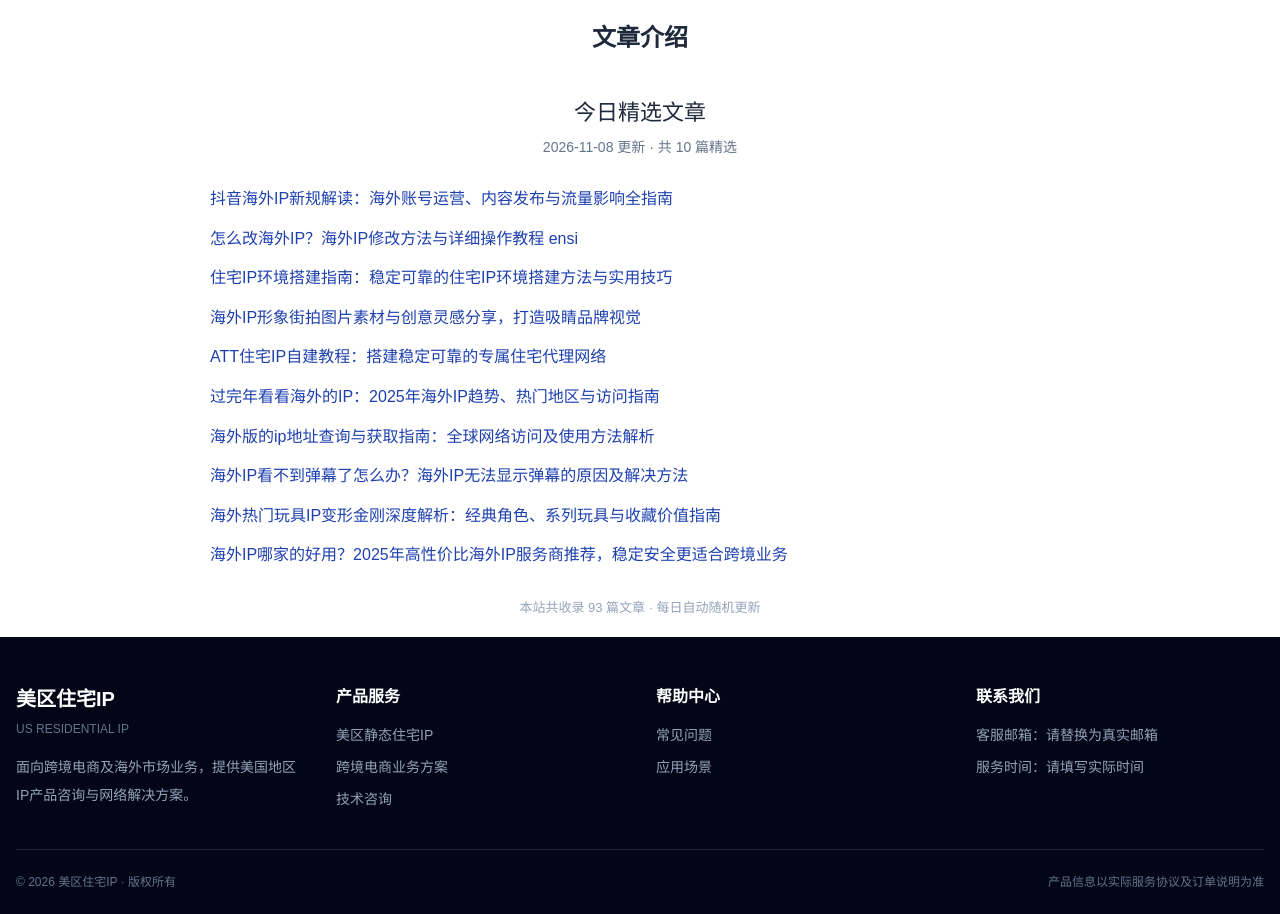
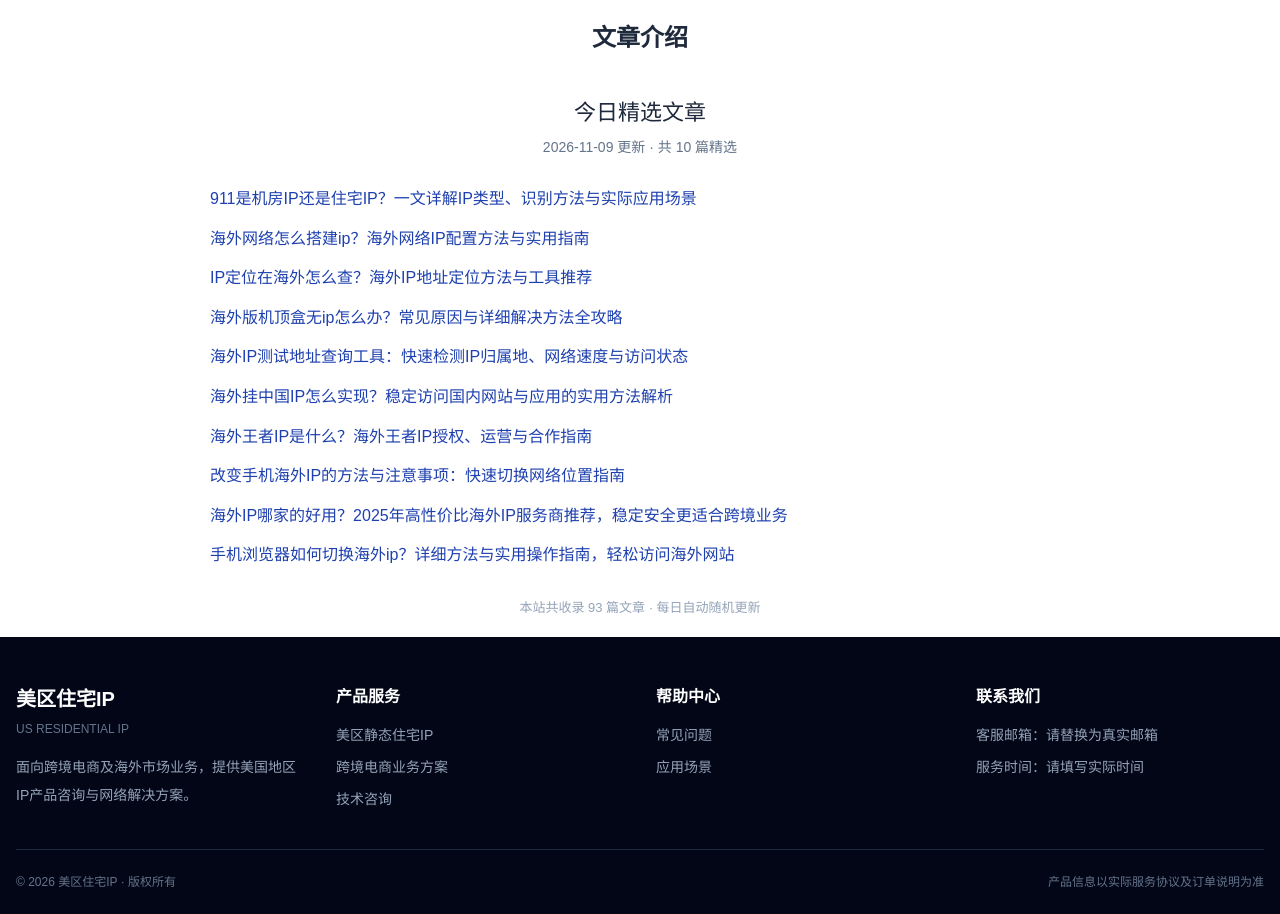
Before and after one commit to ultranova74/ultranova74.github.io, a plain HTML site: page index.html in a window 1280 px wide. Shown: the part 3300-4214 px from the top of the page. Drawn offline with nearby package versions, Linux system fonts and the light colour scheme.

Commit message:
每日文章精选更新 2026-11-09

```diff
--- a/index.html
+++ b/index.html
@@ -293,18 +293,18 @@
         <h2 class="section-title">文章介绍</h2>
         <div class="link-list" style="max-width:900px; margin:0 auto; padding:20px 0;">
             <h2 style="text-align:center; font-size:22px; margin-bottom:8px; color:#1e293b;">今日精选文章</h2>
-            <p style="text-align:center; color:#64748b; font-size:14px; margin-bottom:28px;">2026-11-08 更新 · 共 10 篇精选</p>
+            <p style="text-align:center; color:#64748b; font-size:14px; margin-bottom:28px;">2026-11-09 更新 · 共 10 篇精选</p>
             <ul style="list-style:none; padding:0 20px; margin:0;">
-          <li style="margin-bottom:14px; line-height:1.6;"><a href="pages/riG0J.html" style="color:#1e40af; text-decoration:none; font-size:16px;">抖音海外IP新规解读：海外账号运营、内容发布与流量影响全指南</a></li>
-          <li style="margin-bottom:14px; line-height:1.6;"><a href="pages/RltP6.html" style="color:#1e40af; text-decoration:none; font-size:16px;">怎么改海外IP？海外IP修改方法与详细操作教程 ensi</a></li>
-          <li style="margin-bottom:14px; line-height:1.6;"><a href="pages/rjh9S.html" style="color:#1e40af; text-decoration:none; font-size:16px;">住宅IP环境搭建指南：稳定可靠的住宅IP环境搭建方法与实用技巧</a></li>
-          <li style="margin-bottom:14px; line-height:1.6;"><a href="pages/Rhg31.html" style="color:#1e40af; text-decoration:none; font-size:16px;">海外IP形象街拍图片素材与创意灵感分享，打造吸睛品牌视觉</a></li>
-          <li style="margin-bottom:14px; line-height:1.6;"><a href="pages/0cNkT.html" style="color:#1e40af; text-decoration:none; font-size:16px;">ATT住宅IP自建教程：搭建稳定可靠的专属住宅代理网络</a></li>
-          <li style="margin-bottom:14px; line-height:1.6;"><a href="pages/rMFRB.html" style="color:#1e40af; text-decoration:none; font-size:16px;">过完年看看海外的IP：2025年海外IP趋势、热门地区与访问指南</a></li>
-          <li style="margin-bottom:14px; line-height:1.6;"><a href="pages/0cfS2.html" style="color:#1e40af; text-decoration:none; font-size:16px;">海外版的ip地址查询与获取指南：全球网络访问及使用方法解析</a></li>
-          <li style="margin-bottom:14px; line-height:1.6;"><a href="pages/RK4va.html" style="color:#1e40af; text-decoration:none; font-size:16px;">海外IP看不到弹幕了怎么办？海外IP无法显示弹幕的原因及解决方法</a></li>
-          <li style="margin-bottom:14px; line-height:1.6;"><a href="pages/rJ50E.html" style="color:#1e40af; text-decoration:none; font-size:16px;">海外热门玩具IP变形金刚深度解析：经典角色、系列玩具与收藏价值指南</a></li>
+          <li style="margin-bottom:14px; line-height:1.6;"><a href="pages/0bi9A.html" style="color:#1e40af; text-decoration:none; font-size:16px;">911是机房IP还是住宅IP？一文详解IP类型、识别方法与实际应用场景</a></li>
+          <li style="margin-bottom:14px; line-height:1.6;"><a href="pages/RgLho.html" style="color:#1e40af; text-decoration:none; font-size:16px;">海外网络怎么搭建ip？海外网络IP配置方法与实用指南</a></li>
+          <li style="margin-bottom:14px; line-height:1.6;"><a href="pages/0CJSY.html" style="color:#1e40af; text-decoration:none; font-size:16px;">IP定位在海外怎么查？海外IP地址定位方法与工具推荐</a></li>
+          <li style="margin-bottom:14px; line-height:1.6;"><a href="pages/RJQ6M.html" style="color:#1e40af; text-decoration:none; font-size:16px;">海外版机顶盒无ip怎么办？常见原因与详细解决方法全攻略</a></li>
+          <li style="margin-bottom:14px; line-height:1.6;"><a href="pages/rm695.html" style="color:#1e40af; text-decoration:none; font-size:16px;">海外IP测试地址查询工具：快速检测IP归属地、网络速度与访问状态</a></li>
+          <li style="margin-bottom:14px; line-height:1.6;"><a href="pages/rkiPl.html" style="color:#1e40af; text-decoration:none; font-size:16px;">海外挂中国IP怎么实现？稳定访问国内网站与应用的实用方法解析</a></li>
+          <li style="margin-bottom:14px; line-height:1.6;"><a href="pages/0Cn08.html" style="color:#1e40af; text-decoration:none; font-size:16px;">海外王者IP是什么？海外王者IP授权、运营与合作指南</a></li>
+          <li style="margin-bottom:14px; line-height:1.6;"><a href="pages/rJ57K.html" style="color:#1e40af; text-decoration:none; font-size:16px;">改变手机海外IP的方法与注意事项：快速切换网络位置指南</a></li>
           <li style="margin-bottom:14px; line-height:1.6;"><a href="pages/Rl4Dk.html" style="color:#1e40af; text-decoration:none; font-size:16px;">海外IP哪家的好用？2025年高性价比海外IP服务商推荐，稳定安全更适合跨境业务</a></li>
+          <li style="margin-bottom:14px; line-height:1.6;"><a href="pages/0BIjJ.html" style="color:#1e40af; text-decoration:none; font-size:16px;">手机浏览器如何切换海外ip？详细方法与实用操作指南，轻松访问海外网站</a></li>
             </ul>
             <p style="text-align:center; margin-top:30px; color:#94a3b8; font-size:13px;">本站共收录 93 篇文章 · 每日自动随机更新</p>
         </div>
```
